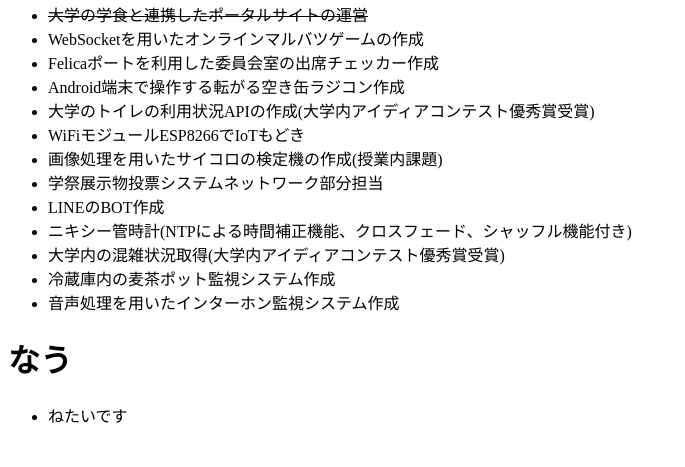
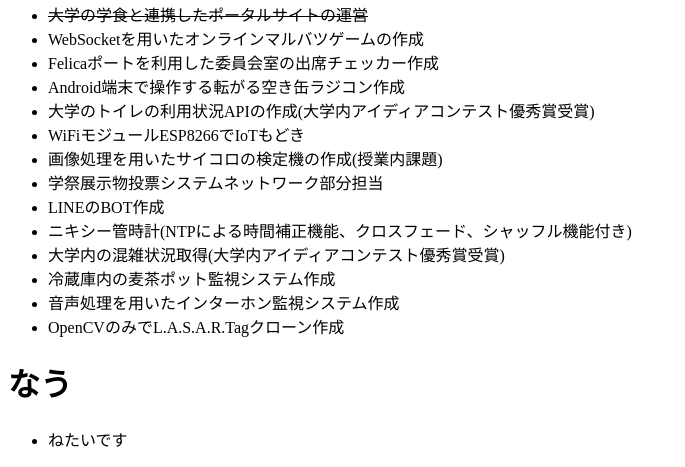
Before and after one commit to tableamd/tableamd.github.io, a plain HTML site: page index.html in a window 1280 px wide. Shown: the part 480-947 px from the top of the page, without its empty margins (0-685 px from the left). Before the commit the page ends 923 px from the top, so only its background shows below. Drawn offline with Linux system fonts and the light colour scheme.

Commit message:
Update index.html
あ

```diff
--- a/index.html
+++ b/index.html
@@ -26,6 +26,7 @@
 		<li>大学内の混雑状況取得(大学内アイディアコンテスト優秀賞受賞)</li>
 		<li>冷蔵庫内の麦茶ポット監視システム作成</li>
 		<li>音声処理を用いたインターホン監視システム作成</li>
+		<li>OpenCVのみでL.A.S.A.R.Tagクローン作成</li>
 	</ul>
 	<h1>なう</h1>
 	<ul>
```
